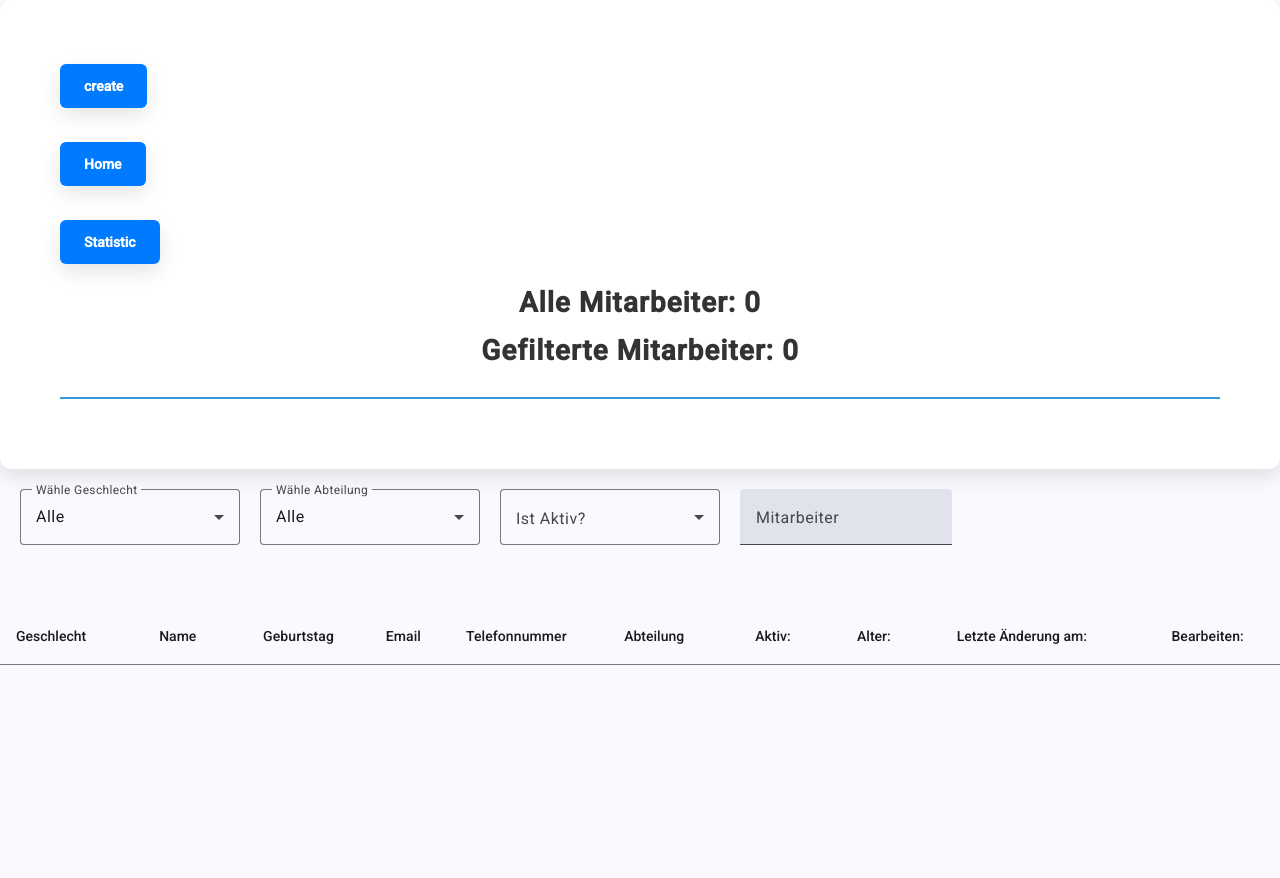
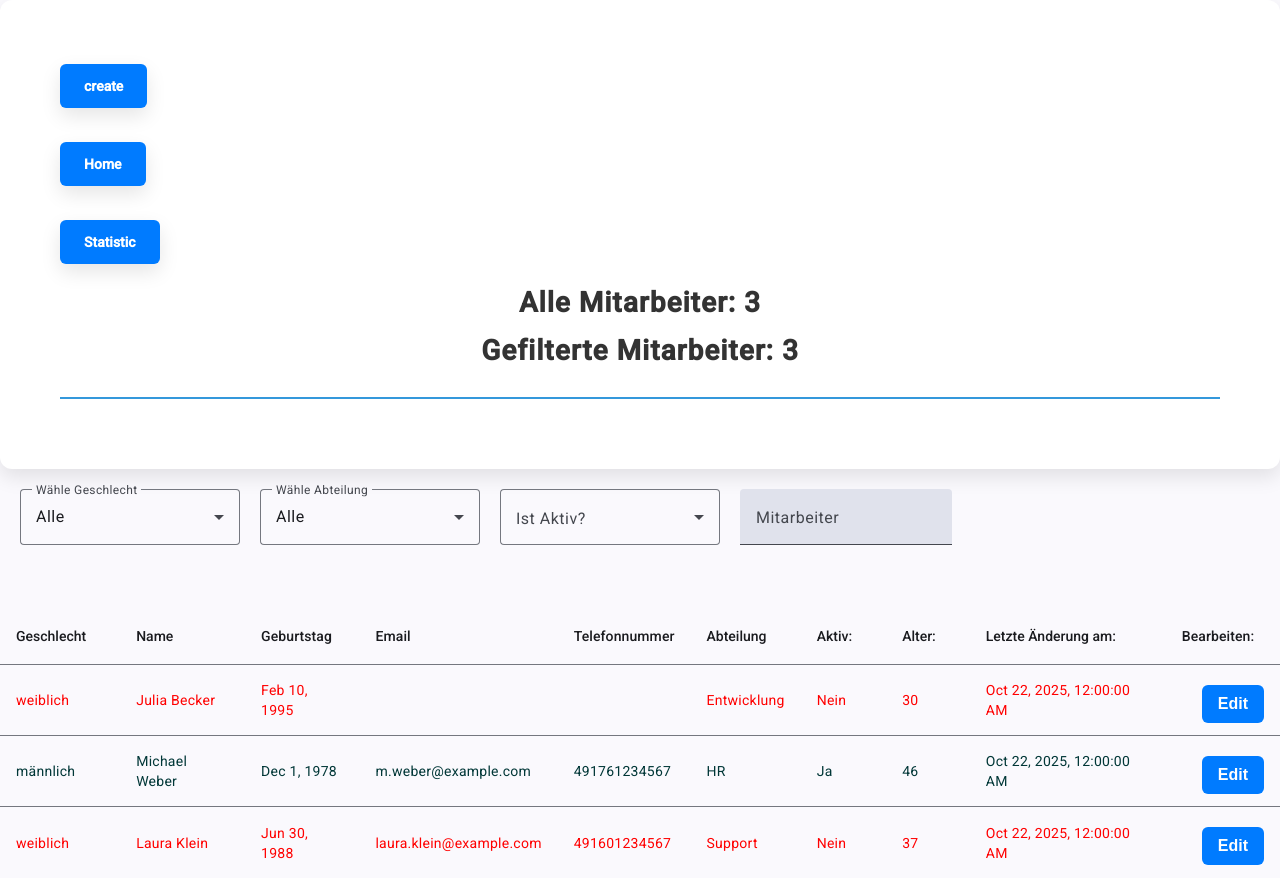
Before and after one commit to Luuk07/Mitarbeiter-Dashboard, an Angular app: page /table in a window 1280 px wide. Before the commit the page ends 800 px from the top, so only its background shows below. Built offline with nearby package versions, Linux system fonts and the light colour scheme; data requests are answered from the project's data file.

Commit message:
WIP: Local Database

```diff
--- /dev/null
+++ b/db.json
@@ -0,0 +1,40 @@
+{
+  "employees": [
+    {
+      "id": "3",
+      "name": "Julia Becker",
+      "gender": "weiblich",
+      "dateOfBirth": "1995-02-10",
+      "department": "Entwicklung",
+      "isActive": false,
+      "age": 30,
+      "today": "2025-10-22"
+    },
+    {
+      "id": "4",
+      "name": "Michael Weber",
+      "gender": "männlich",
+      "email": "m.weber@example.com",
+      "phoneNumber": 491761234567,
+      "dateOfBirth": "1978-12-01",
+      "department": "HR",
+      "isActive": true,
+      "photoPath": "/assets/images/michael.jpg",
+      "age": 46,
+      "today": "2025-10-22"
+    },
+    {
+      "id": "5",
+      "name": "Laura Klein",
+      "gender": "weiblich",
+      "email": "laura.klein@example.com",
+      "phoneNumber": 491601234567,
+      "dateOfBirth": "1988-06-30",
+      "department": "Support",
+      "isActive": false,
+      "photoPath": "/assets/images/laura.jpg",
+      "age": 37,
+      "today": "2025-10-22"
+    }
+  ]
+}
--- a/src/app/app.config.ts
+++ b/src/app/app.config.ts
@@ -1,5 +1,6 @@
 import { ApplicationConfig, provideBrowserGlobalErrorListeners, provideZoneChangeDetection } from '@angular/core';
 import { provideRouter } from '@angular/router';
+import { provideHttpClient } from '@angular/common/http';
 
 import { routes } from './app.routes';
 import { provideClientHydration, withEventReplay } from '@angular/platform-browser';
@@ -8,6 +9,7 @@ export const appConfig: ApplicationConfig = {
   providers: [
     provideBrowserGlobalErrorListeners(),
     provideZoneChangeDetection({ eventCoalescing: true }),
-    provideRouter(routes), provideClientHydration(withEventReplay())
+    provideRouter(routes), provideClientHydration(withEventReplay()),
+    provideHttpClient()
   ]
 };
--- a/src/app/app.html
+++ b/src/app/app.html
@@ -1,4 +1,7 @@
 <app-header-comp></app-header-comp>
-<app-filter-comp></app-filter-comp>
+@if(isOnTable() || isOnHome())
+{
+  <app-filter-comp></app-filter-comp>
+}
 
 <router-outlet />
--- a/src/app/app.ts
+++ b/src/app/app.ts
@@ -1,7 +1,9 @@
-import { Component, signal } from '@angular/core';
+import { Component, signal, inject } from '@angular/core';
 import { RouterOutlet } from '@angular/router';
 import { HeaderComp } from "./header-comp/header-comp";
 import { FilterComp } from "./filter-comp/filter-comp";
+import { Router } from '@angular/router';
+
 
 @Component({
   selector: 'app-root',
@@ -11,4 +13,24 @@ import { FilterComp } from "./filter-comp/filter-comp";
 })
 export class App {
   protected readonly title = signal('MitarbeiterDashboard');
+  readonly router = inject(Router);
+
+   isOnCreate(): boolean
+  {
+
+    return this.router.url.startsWith('/create')
+  }
+   isOnStatistic(): boolean
+  {
+    return this.router.url.startsWith('/statistic')
+  }
+  isOnTable(): boolean
+  {
+    return this.router.url.startsWith('/table')
+  }
+  isOnHome(): boolean
+  {
+    return this.router.url.startsWith('/home') || this.router.url === '/'
+  }
+
 }
--- a/src/app/create-comp/create-comp.ts
+++ b/src/app/create-comp/create-comp.ts
@@ -20,6 +20,7 @@ import {
   Validators,
   ReactiveFormsModule,
 } from '@angular/forms';
+import { ApiService } from '../services/api-service';
 
 //Create the employee
 @Component({
@@ -37,7 +38,8 @@ export class CreateComp {
   constructor(
     private _shareDataService: ShareDataService,
     private route: ActivatedRoute,
-    private _route: Router
+    private _route: Router,
+    private _apiService: ApiService
   ){}
 
 
@@ -128,6 +130,7 @@ export class CreateComp {
 
 
 
+
     // If more than 0 errors -> employee cant be created
     if (errors.length > 0) {
       console.log(errors.join(', '));
@@ -147,7 +150,12 @@ export class CreateComp {
     // Speichere das aktuelle Array aller Mitarbeiter als JSON-String im localStorage unter dem Schlüssel 'employees',
     // damit die Daten auch nach einem Seitenneuladen im Browser erhalten bleiben.
     // Der Schlüssel ist der Name worunter die Daten im local Storage gespeichert werden.
-    localStorage.setItem('employees', JSON.stringify(this._shareDataService.allEmployees));
+
+    //localStorage.setItem('employees', JSON.stringify(this._shareDataService.allEmployees));
+
+    this._apiService.addNewEmployee(employeeData).subscribe((newEmployee: I_ifEmployee) => {
+      console.log('Neuer Mitarbeiter hinzugefügt:', newEmployee);
+    });
 
     // save name in lowercase for filtering
     employeeData.name = this.name.toLowerCase();
--- a/src/app/create-comp/share-data-service.ts
+++ b/src/app/create-comp/share-data-service.ts
@@ -3,6 +3,7 @@ import { Injectable, OnInit} from '@angular/core';
 import { I_ifEmployee } from '../models/interfaces/employee.model';
 import { T } from '@angular/cdk/keycodes'
 import { BehaviorSubject } from 'rxjs';
+import { ApiService } from '../services/api-service';
 
 
 // To save and share employee Data
@@ -23,34 +24,52 @@ export class ShareDataService  {
   employeeUnderAgeCount: number = 0;
   emoloyeeOfAgeCount: number = 0;
 
-  constructor(){
+  constructor(
+    private _apiService: ApiService
+  ){
+    this.getAllEmployeesFromJsonServer();
     if(typeof window !== 'undefined')
     {
       //Take data from local storage
-      const employees = localStorage.getItem('employees');
-      console.log('employee', employees);
-      if(employees)
-      {
 
-         try{
-            this.allEmployees = JSON.parse(employees) as I_ifEmployee[];
-          }
-          catch (error) {
-          console.error('Fehler beim Parsen der Employee-Daten aus localStorage:', error);
-          this.allEmployees = [];
-        }
 
-      }
-      else {
-        // Falls serverseitig, initialisiere leer oder mit Defaultwerten
-        this.allEmployees = [];
-      }
+      // const employees = localStorage.getItem('employees');
+
+      // if(employees)
+      // {
+
+      //    try{
+      //       (JSON.parse(employees) as I_ifEmployee[]).forEach(emp => {
+      //         this.allEmployees.push(emp);
+      //       });
+      //       // this.allEmployees.push();
+      //     }
+      //     catch (error) {
+      //     console.error('Fehler beim Parsen der Employee-Daten aus localStorage:', error);
+      //     this.allEmployees = [];
+      //   }
+
+      // }
+      // else {
+      //   // Falls serverseitig, initialisiere leer oder mit Defaultwerten
+      //   this.allEmployees = [];
+      // }
     }
     else{
       this.allEmployees = [];
     }
 
    }
+
+
+  getAllEmployeesFromJsonServer() {
+    this._apiService.getAllEmployees().subscribe((_allEmployees: I_ifEmployee[]) => {
+      _allEmployees.forEach(emp => {
+        this.allEmployees.push(emp);
+      });
+
+    });
+  }
    //Get Count of Employees attributes
    get getEmployeeAktiveCount(){
     return this.employeeAktiveCount = this.allEmployees.filter(emp => emp.isActive).length;
--- a/src/app/home/employee-comp/employee-comp.ts
+++ b/src/app/home/employee-comp/employee-comp.ts
@@ -7,6 +7,7 @@ import { MatButtonModule} from '@angular/material/button';
 import { MatDialog } from '@angular/material/dialog';
 import { DelConfirmationPopup } from '../del-confirmation-popup/del-confirmation-popup';
 import {MatTableModule} from '@angular/material/table';
+import { ApiService } from '../../services/api-service';
 
 
 //Employee Component
@@ -29,7 +30,8 @@ export class EmployeeComp implements OnInit {
 
   constructor(
   public _shareDataService:ShareDataService,
-  private _route: Router
+  private _route: Router,
+  private _apiService:ApiService
 ) {}
 
   ngOnInit(): void {
@@ -54,7 +56,11 @@ export class EmployeeComp implements OnInit {
         // Speichere das aktuelle Array aller Mitarbeiter als JSON-String im localStorage unter dem Schlüssel 'employees',
         // damit die Daten auch nach einem Seitenneuladen im Browser erhalten bleiben.
         // Der Schlüssel ist der Name worunter die Daten im local Storage gespeichert werden.
-        localStorage.setItem('employees', JSON.stringify(this._shareDataService.allEmployees));
+
+        //localStorage.setItem('employees', JSON.stringify(this._shareDataService.allEmployees));
+         this._apiService.deletEmployeeById(employeeId).subscribe((emplpoyee: I_ifEmployee) => {
+              console.log(' Mitarbeiter deleted:', emplpoyee);
+        });
       }
     });
   }
--- /dev/null
+++ b/src/app/services/api-service.ts
@@ -0,0 +1,36 @@
+import { HttpClient } from '@angular/common/http';
+import { Injectable } from '@angular/core';
+import { Observable } from 'rxjs';
+import { I_ifEmployee } from '../models/interfaces/employee.model';
+
+@Injectable({
+  providedIn: 'root'
+})
+export class ApiService {
+  private apiUrl = 'http://localhost:3000';
+
+  constructor(
+    private _http: HttpClient
+  ) { }
+
+  getAllEmployees(): Observable<I_ifEmployee[]> {
+    return this._http.get<I_ifEmployee[]>(`${this.apiUrl}/employees`);
+  }
+
+  getEmployeeById(_employeeID: number): Observable<I_ifEmployee> {
+    return this._http.get<I_ifEmployee>(`${this.apiUrl}/employees/${_employeeID}`);
+  }
+
+  addNewEmployee(_employee: I_ifEmployee): Observable<I_ifEmployee> {
+    return this._http.post<I_ifEmployee>(`${this.apiUrl}/employees`, _employee);
+  }
+
+  updateEmployee(employee: I_ifEmployee): Observable<I_ifEmployee> {
+    return this._http.put<I_ifEmployee>(`${this.apiUrl}/employees/${employee.id}`, employee);
+  }
+
+   deletEmployeeById(employeeId: number): Observable<I_ifEmployee> {
+    return this._http.delete<I_ifEmployee>(`${this.apiUrl}/employees/${employeeId}`);
+  }
+
+}
--- a/src/main.ts
+++ b/src/main.ts
@@ -1,7 +1,6 @@
 import { bootstrapApplication } from '@angular/platform-browser';
 import { appConfig } from './app/app.config';
 import { App } from './app/app';
-import { provideRouter } from '@angular/router';
 
 
 bootstrapApplication(App, appConfig)
```
